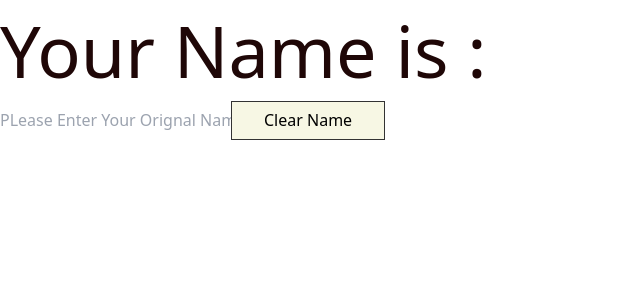
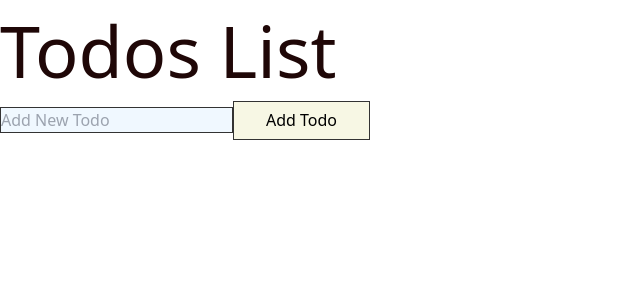
Before and after one commit to geektoseek/React-Learnings, a React (Vite) app: page / in a window 1280 px wide. Shown: the top 300 px of the page, without its empty margins (0-640 px from the left). Built offline with nearby package versions, Linux system fonts and the light colour scheme.

Commit message:
Todo App is build

```diff
--- a/src/App.jsx
+++ b/src/App.jsx
@@ -32,16 +32,15 @@ import ButtonFunction from './Components/ButtonFunction';
 import Components1 from './Components/components1';
 import Components2 from './Components/Components2';
 import Examplethree from './Components/Examplethree';
-
+import PracticeCounter from './Components/PracticeCounter'
+import TodoApp from './Components/TodoApp';
 
 const App = () => {
     const [count, setCount] = useState(0);
 
     return (
         <>
-            {/* <Components1 count={count} onClickHandler={() => setCount(count + 1)} />
-            <Components2 count={count} onclickDecrement={() => setCount(count - 1)} /> */}
-            <Examplethree />
+            <TodoApp />
         </>
     );
 };
--- a/src/Components/Examplethree.jsx
+++ b/src/Components/Examplethree.jsx
@@ -19,7 +19,7 @@ const Examplethree = () => {
     return (
         <>
             <h1>Your Name is : {name}</h1>
-            <input type="text" name="name" value={name} onChange={handleChange} placeholder='PLease Enter Your Orignal Name' />
+            <input type="text" name="name" value={name} onChange={handleChange} placeholder='Please Enter Your Orignal Name' />
             <button onClick={handleClear}>Clear Name</button>
         </>
     )
--- /dev/null
+++ b/src/Components/PracticeCounter.jsx
@@ -0,0 +1,14 @@
+import React, { useState } from 'react'
+
+const PracticeCounter = () => {
+    const [count, setCounter] = useState(0);
+    const clickHandler = () => setCounter(count + 1);
+    return (
+        <>
+            <p>{count}</p>
+            <button onClick={clickHandler} >Click Me</button>
+        </>
+    )
+}
+
+export default PracticeCounter
--- /dev/null
+++ b/src/Components/TodoApp.jsx
@@ -0,0 +1,37 @@
+import React, { useState } from 'react'
+
+const TodoApp = () => {
+
+    const [todos, setTodos] = useState([]);
+    const [inputValues, setInputValues] = useState('');
+    const handleSubmit = e => {
+        e.preventDefault()
+        if (inputValues.trim()) {
+            setTodos([...todos, inputValues])
+            setInputValues('');
+        }
+    }
+    const handlechange = e => {
+        setInputValues(e.target.value)
+    }
+
+
+    return (
+        <>
+            <h1>Todos List</h1>
+            <form onSubmit={handleSubmit}>
+                <input type="text" value={inputValues} onChange={handlechange} placeholder='Add New Todo' />
+                <button type='submit'>Add Todo</button>
+            </form >
+
+            <ul>
+                {todos.map((todo, index) => {
+
+                    return <li key={index}>{todo}</li>
+                })}
+            </ul>
+        </>
+    )
+}
+
+export default TodoApp
--- a/src/index.css
+++ b/src/index.css
@@ -21,3 +21,8 @@ button {
     outline-offset: 3px;
     padding: 0.4rem 2rem;
 }
+
+input {
+    background-color: aliceblue;
+    border: 1px solid #333;
+}
```
